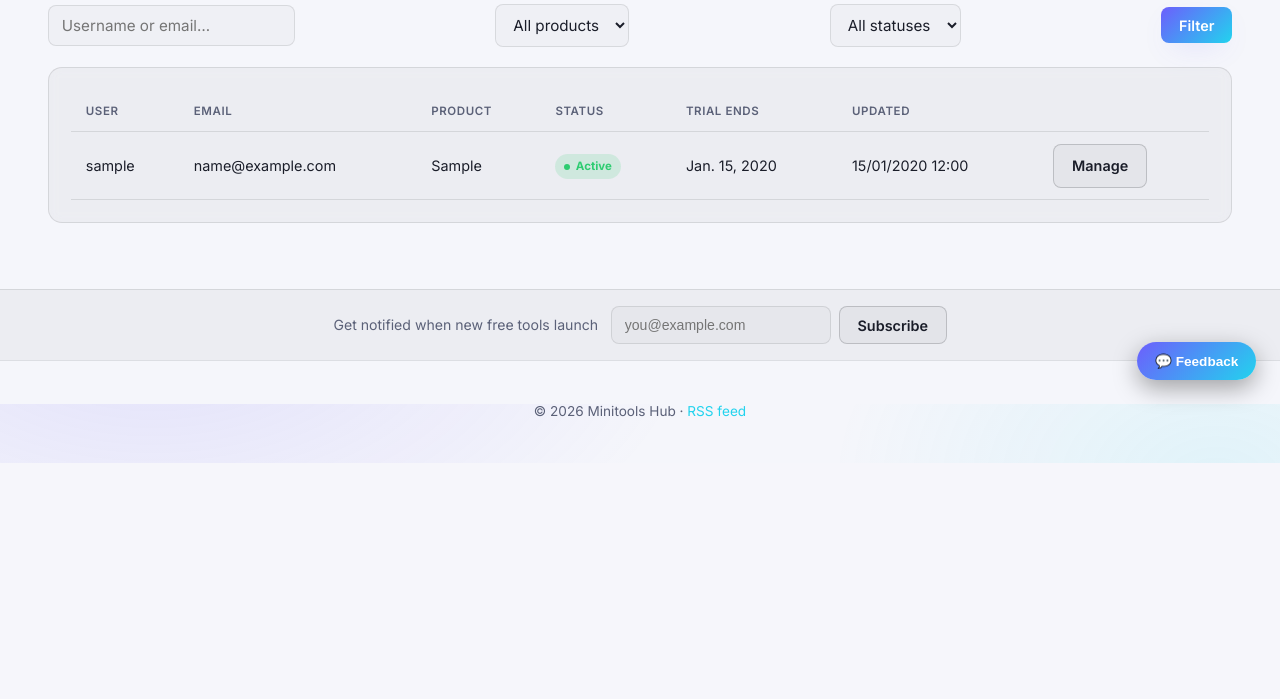
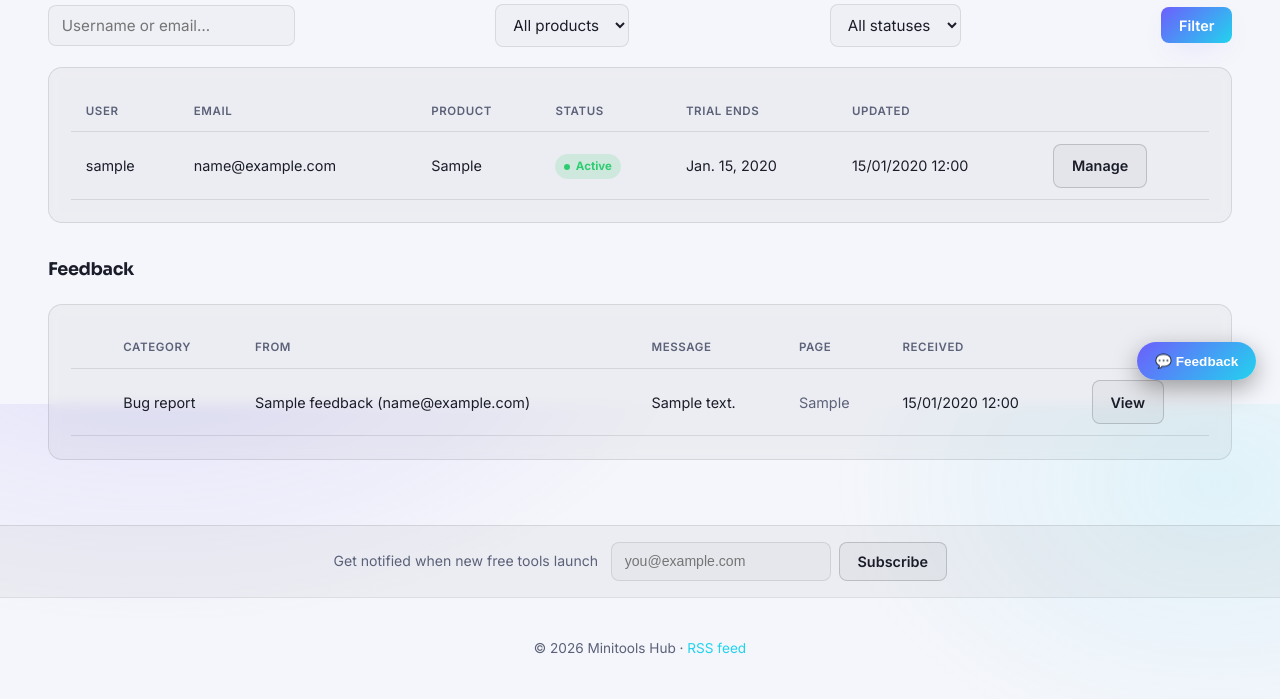
Before and after one commit to jimc4rry/mini-tools, a Django app: page /platform-admin/ in a window 1280 px wide. Shown: the part 396-1095 px from the top of the page. Before the commit the page ends 859 px from the top, so only its background shows below. Run offline with Django 5.2, Linux system fonts and the light colour scheme; a user stored in the database is signed in; data comes from the database, SQL or seed files in the repository; tables that the repository leaves empty hold one stand-in row (values such as "Sample post"); some libraries are stand-ins or nearby versions.

Commit message:
Surface the feedback badge/list in Platform Admin, not just Django admin
The operator (jimc4rry) uses Platform Admin as the main cross-app
console - the Django admin badge alone wasn't visible enough. Now:

- The unread-feedback context processor is available site-wide for any
  superuser request (was scoped to /admin/ only), so a red badge shows
  next to "Platform Admin" in the header itself, from any page.
- Platform Admin's dashboard gets a new "Feedback" section: unread
  count chip, and a table of the 10 most recent submissions (category,
  sender, message excerpt, source page, received time), each with a
  "View" link straight into the Django admin change page - which
  already marks it read on open, so no new mark-as-read logic needed.

Full Greek translations added for the new strings (222 total, zero
blank/fuzzy) including a few Django-admin-native strings that were at
risk of being shadowed by an empty translation in our own catalog.

Co-Authored-By: Claude Sonnet 5 <noreply@anthropic.com>

```diff
--- a/apps/feedback/context_processors.py
+++ b/apps/feedback/context_processors.py
@@ -4,11 +4,11 @@ from .models import Feedback
 def unread_badge(request):
     """
     Exposes `unread_feedback_count` for the Django admin sidebar badge (see
-    templates/admin/app_list.html). Scoped to /admin/ staff requests only -
-    this would be a wasted query on every public page otherwise.
+    templates/admin/app_list.html) and the "Platform Admin" header link
+    badge (see templates/base.html). Scoped to superusers only - the extra
+    query only ever runs for the site operator's own logged-in session,
+    never for public visitors.
     """
-    if not request.path.startswith("/admin/"):
-        return {}
-    if not request.user.is_authenticated or not request.user.is_staff:
+    if not request.user.is_authenticated or not request.user.is_superuser:
         return {}
     return {"unread_feedback_count": Feedback.objects.filter(is_read=False).count()}
--- a/apps/platform_admin/templates/platform_admin/dashboard.html
+++ b/apps/platform_admin/templates/platform_admin/dashboard.html
@@ -93,4 +93,40 @@
     </div>
   {% endif %}
 </div>
+
+<div class="top-row" style="margin-top:2rem;">
+  <h2 style="font-size:1.1rem; margin:0;">
+    {% trans "Feedback" %}{% if unread_feedback_count %} <span class="chip chip-critical">{{ unread_feedback_count }} {% trans "unread" %}</span>{% endif %}
+  </h2>
+</div>
+<div class="card">
+  <table class="data-table">
+    <thead>
+      <tr>
+        <th></th>
+        <th>{% trans "Category" %}</th>
+        <th>{% trans "From" %}</th>
+        <th>{% trans "Message" %}</th>
+        <th>{% trans "Page" %}</th>
+        <th>{% trans "Received" %}</th>
+        <th></th>
+      </tr>
+    </thead>
+    <tbody>
+      {% for item in recent_feedback %}
+        <tr>
+          <td>{% if not item.is_read %}<span class="chip chip-critical">{% trans "New" %}</span>{% endif %}</td>
+          <td>{{ item.get_category_display }}</td>
+          <td>{{ item.name|default:"—" }}{% if item.email %} ({{ item.email }}){% endif %}</td>
+          <td style="max-width:320px;">{{ item.message|truncatechars:120 }}</td>
+          <td class="muted">{{ item.page_path|truncatechars:40|default:"—" }}</td>
+          <td>{{ item.created_at|date:"d/m/Y H:i" }}</td>
+          <td><a href="{% url 'admin:feedback_feedback_change' item.pk %}" class="btn-secondary">{% trans "View" %}</a></td>
+        </tr>
+      {% empty %}
+        <tr><td colspan="7" class="muted" style="text-align:center;">{% trans "No feedback yet." %}</td></tr>
+      {% endfor %}
+    </tbody>
+  </table>
+</div>
 {% endblock %}
--- a/apps/platform_admin/views.py
+++ b/apps/platform_admin/views.py
@@ -11,6 +11,7 @@ from django.utils.translation import gettext as _
 from apps.billing.forms import PlatformSubscriptionForm
 from apps.billing.models import Subscription
 from apps.billing.webhooks import sync_tracker_business
+from apps.feedback.models import Feedback
 
 
 def platform_admin_required(view_func):
@@ -62,6 +63,9 @@ def dashboard(request):
         "total_count": Subscription.objects.count(),
         "active_count": Subscription.objects.filter(status=Subscription.Status.ACTIVE).count(),
         "trial_count": Subscription.objects.filter(status=Subscription.Status.TRIAL).count(),
+        # unread_feedback_count itself comes from apps.feedback's context
+        # processor (runs for every superuser request) - just the list here.
+        "recent_feedback": Feedback.objects.order_by("-created_at")[:10],
     }
     return render(request, "platform_admin/dashboard.html", context)
 
--- a/templates/base.html
+++ b/templates/base.html
@@ -202,6 +202,18 @@
       cursor: pointer;
     }
     .header-account-btn:hover { border-color: var(--border-strong); text-decoration: none; }
+    .badge-count {
+      display: inline-block;
+      min-width: 1.1rem;
+      padding: 0 0.35rem;
+      border-radius: 999px;
+      background: #ff6b6b;
+      color: #fff;
+      font-size: 0.7rem;
+      font-weight: 700;
+      line-height: 1.3rem;
+      text-align: center;
+    }
     @media (max-width: 640px) {
       .header-account-btn { padding: 0.35rem 0.7rem; font-size: 0.8rem; }
     }
@@ -715,7 +727,7 @@
         <span class="theme-toggle-icon">🌙</span>
       </button>
       {% if user.is_superuser %}
-        <a href="{% url 'platform_admin:dashboard' %}" class="header-account-btn">{% trans "Platform Admin" %}</a>
+        <a href="{% url 'platform_admin:dashboard' %}" class="header-account-btn">{% trans "Platform Admin" %}{% if unread_feedback_count %} <span class="badge-count">{{ unread_feedback_count }}</span>{% endif %}</a>
       {% endif %}
       {% if user.is_authenticated %}
         <form method="post" action="{% url 'logout' %}" class="header-account">
```
Also changed, not shown: locale/el/LC_MESSAGES/django.po, 1 other file.
